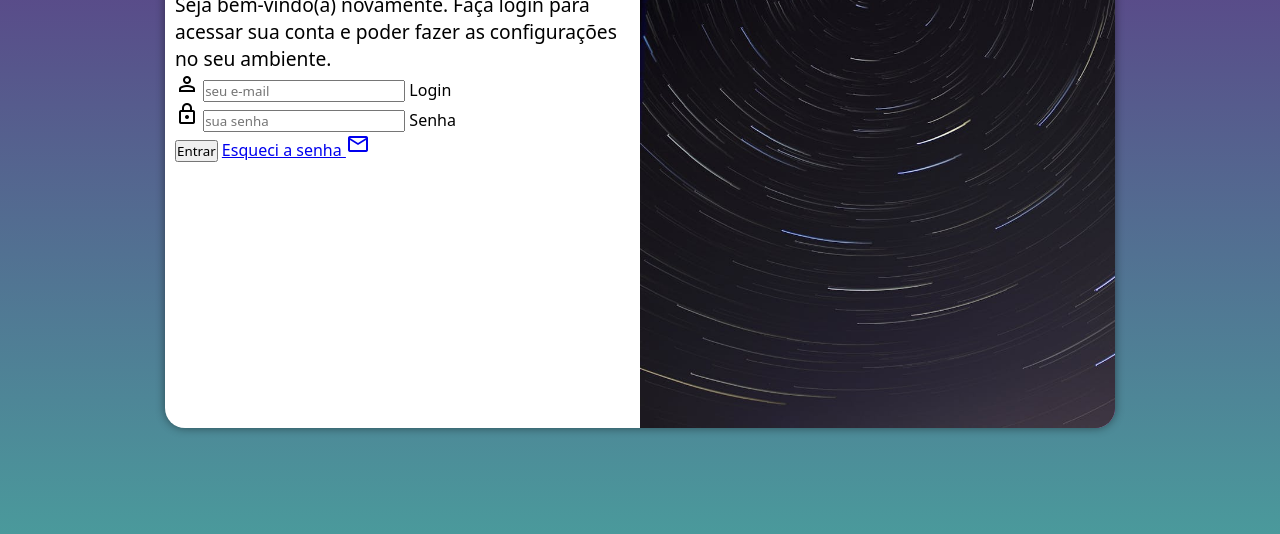
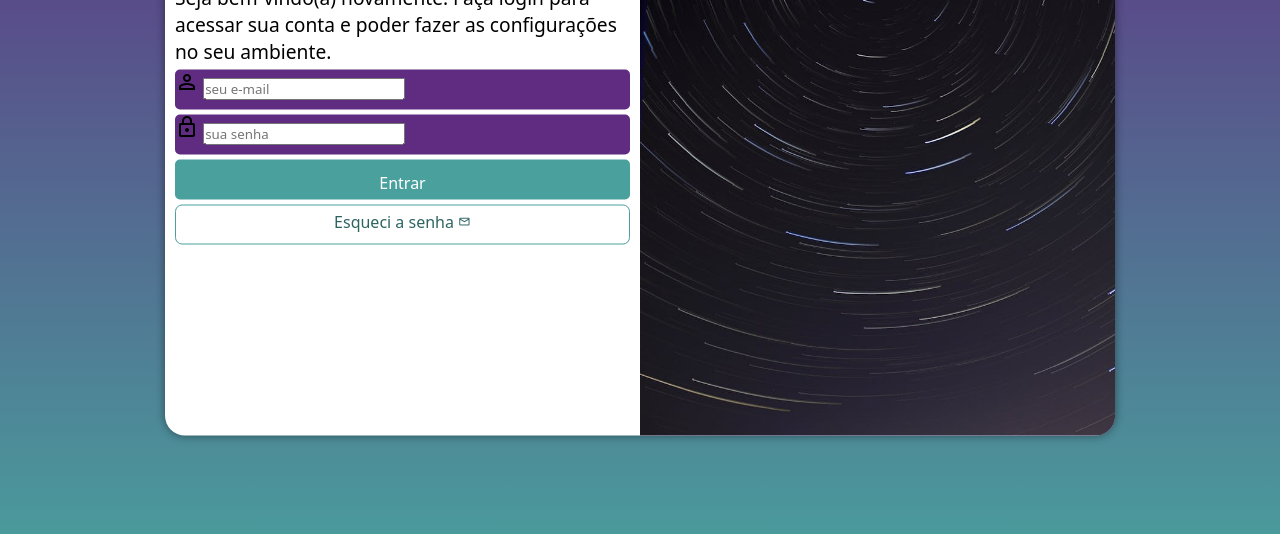
Before and after one commit to DevRamonRigonato/projeto-login, a plain HTML site: page index.html in a window 1280 px wide. Shown: the part 222-756 px from the top of the page. Drawn offline with nearby package versions, Linux system fonts and the light colour scheme.

Commit message:
formatação do formulário

```diff
--- a/estilos/style.css
+++ b/estilos/style.css
@@ -34,7 +34,7 @@ section#login {
 
     background-color: white;
     width: 250px;
-    height: 500px;
+    height: 515px;
     border-radius: 20px;
     box-shadow: 0px 0px 10px rgba(0, 0, 0, 0.450);
 
@@ -63,3 +63,56 @@ div#formulario > h1 {
 div#formulario > p {
     font-size: 0.8em;
 }
+
+form > div.campo {
+    background-color: #5f2c82;
+    display: block;
+    width: 100%;
+    height: 40px;
+    border-radius: 5px;
+    margin: 5px 0px;
+}
+
+div.campo > label {
+    display: none;
+}
+
+form > input[type=submit] {
+    display: block;
+    font-size: 1em;
+    width: 100%;
+    height: 40px;
+    padding-top: 5px;
+    background-color: #49a09d;
+    color: white;
+    border: none;
+    border-radius: 5px;
+    cursor: pointer;
+}
+
+form > input[type=submit]:hover {
+    background-color: #2d6462;
+}
+
+form > a.botao {
+    display: block;
+    text-align: center;
+    font-size: 1em;
+    width: 100%;
+    height: 40px;
+    padding-top: 5px;
+    margin-top: 5px;
+    background-color: white;
+    color: #2d6462;
+    border: 1px solid #49a09d;
+    border-radius: 7px;
+    text-decoration: none;
+}
+
+form > a.botao:hover {
+    background-color: #6cd3cf;
+}
+
+form > a.botao > i {
+    font-size: 0.8em;
+}
--- a/index.html
+++ b/index.html
@@ -33,7 +33,7 @@
                         <label for="isenha">Senha</label>
                     </div>
                     <input type="submit" value="Entrar">
-                    <a href="esqueci.html">Esqueci a senha <i class="material-symbols-outlined">mail</i></a>
+                    <a href="esqueci.html" class="botao">Esqueci a senha <i class="material-symbols-outlined">mail</i></a>
                 </form>
             </div>
         </section>
```
